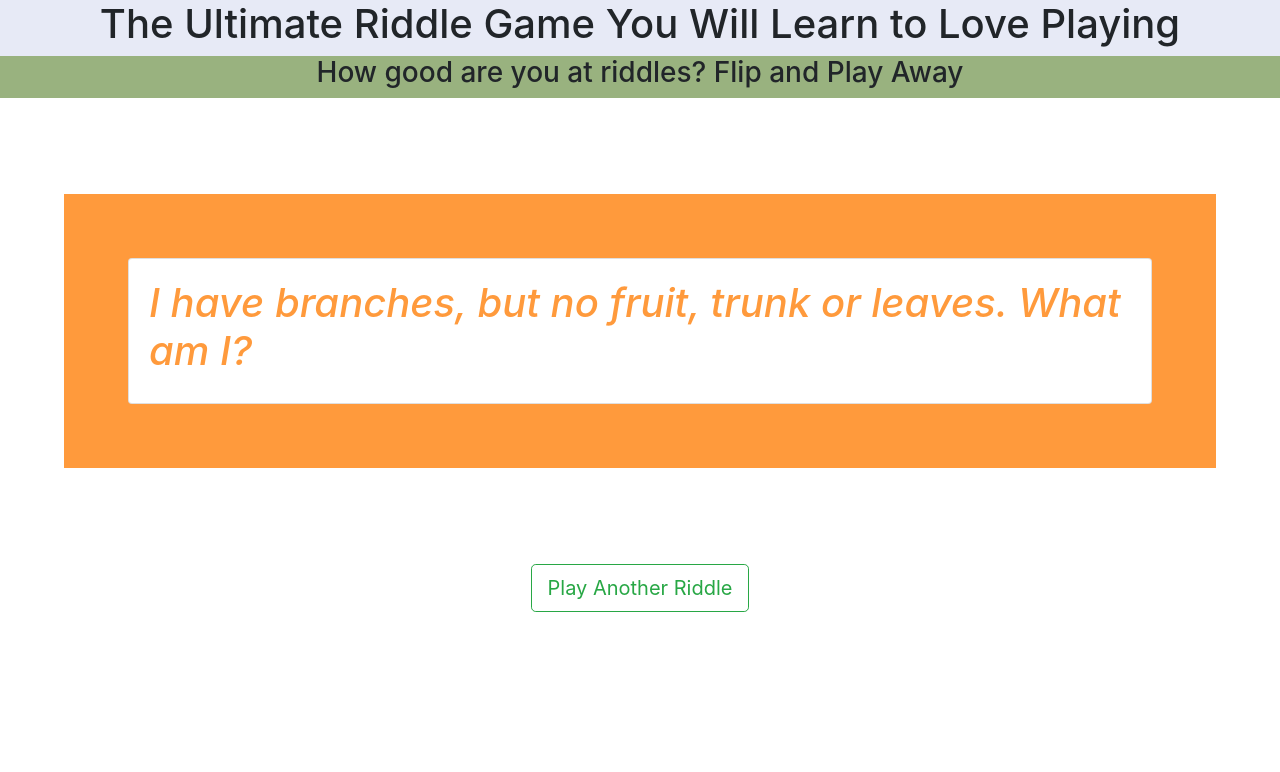
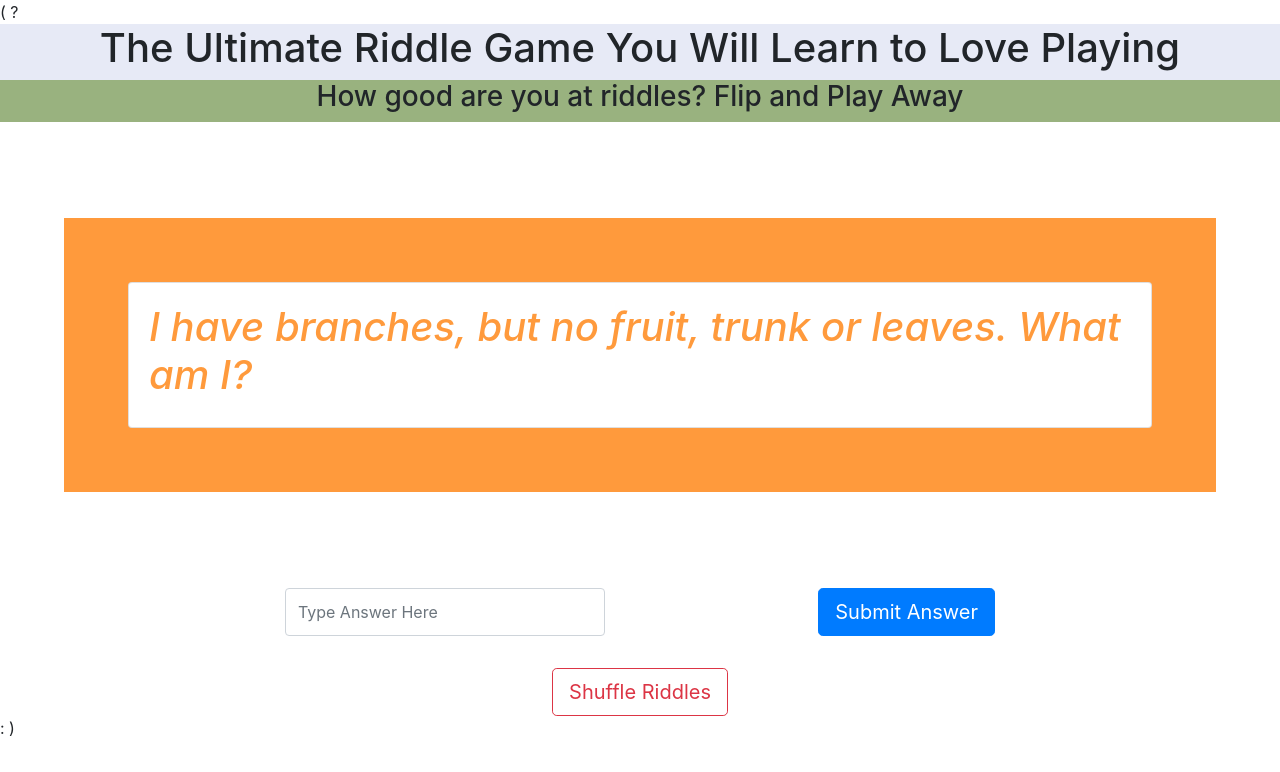
Before and after one commit to tmussa1/riddle-game, a React (Vite) app in the folder riddles-game/: page / in a window 1280 px wide. Shown: the top 772 px of the page. Built offline with nearby package versions, Linux system fonts and the light colour scheme.

Commit message:
added logic to input answer and popup

```diff
--- a/riddles-game/src/App.tsx
+++ b/riddles-game/src/App.tsx
@@ -2,16 +2,45 @@ import { useState } from "react";
 import "./App.css";
 import RiddleCard from "./RiddleCard";
 import { RiddleData } from "./RiddleData";
+import ResultPopup from "./ResultPopup";
+
+const length = 25;
 
 function App() {
-  const [index, setIndex] = useState<number>(Math.floor(Math.random() * 25));
+  let ind: number = Math.floor(Math.random() * length);
+  const [index, setIndex] = useState<number>(ind);
+  const [history, setHistory] = useState<number[]>([ind]);
+  const [correctAnswer, setCorrectAnswer] = useState<string>(
+    RiddleData[ind].answer.toUpperCase()
+  );
+  const [answer, setAnswer] = useState<string>("");
+  const [answerSubmitted, setAnswerSubmitted] = useState<boolean>(false);
+  const [correct, setCorrect] = useState<boolean>(false);
 
   function generateRiddle(): void {
-    setIndex(Math.floor(Math.random() * 25));
+    ind = Math.floor(Math.random() * length);
+    setIndex(ind);
+    setCorrectAnswer(RiddleData[ind].answer.toUpperCase());
+    setHistory([...history, ind]);
+  }
+
+  function submitAnswer() {
+    if (correctAnswer.includes(answer) || answer.includes(correctAnswer)) {
+      setCorrect(true);
+    } else {
+      setCorrect(false);
+    }
+    setAnswerSubmitted(true);
+  }
+
+  function handleAnswer(event): void {
+    event.preventDefault();
+    setAnswer(event.target.value.toUpperCase());
   }
 
   return (
     <>
+      ({!answerSubmitted} ?
       <div
         style={{
           display: "flex",
@@ -52,14 +81,44 @@ function App() {
           marginTop: "32px",
         }}
       >
+        <input
+          type="text"
+          className="form-control col-3"
+          id="answer"
+          placeholder="Type Answer Here"
+          onChange={handleAnswer}
+        />
+        <div className="col-2"></div>
         <button
           type="button"
-          className="btn btn-outline-success btn-lg"
+          className="btn btn-primary btn-lg"
+          onClick={submitAnswer}
+        >
+          Submit Answer
+        </button>
+      </div>
+      <div
+        style={{
+          display: "flex",
+          justifyContent: "center",
+          marginTop: "32px",
+        }}
+      >
+        <button
+          type="button"
+          className="btn btn-outline-danger btn-lg"
           onClick={generateRiddle}
         >
-          Play Another Riddle
+          Shuffle Riddles
         </button>
       </div>
+      :{" "}
+      <ResultPopup
+        correct={correct}
+        open={answerSubmitted}
+        setAns={setAnswerSubmitted}
+      />
+      )
     </>
   );
 }
--- /dev/null
+++ b/riddles-game/src/ResultPopup.tsx
@@ -0,0 +1,44 @@
+import { useState } from "react";
+import { Button, Modal } from "react-bootstrap";
+
+type ResultPopup = {
+  correct: boolean;
+  open: boolean;
+  setAns: any;
+};
+
+function ResultPopup({ correct, open, setAns }: ResultPopup) {
+  const [_, setOpen] = useState<boolean>(open);
+
+  function toggleOpen() {
+    setOpen(false);
+    setAns(false);
+  }
+
+  return (
+    <>
+      <Modal show={open} onHide={toggleOpen}>
+        <Modal.Header closeButton>
+          <Modal.Title>Excited to see your results?</Modal.Title>
+        </Modal.Header>
+        <Modal.Body>
+          <h5
+            className="modal-title"
+            style={{ color: correct ? "green" : "red" }}
+          >
+            {correct
+              ? `Congratulations, You Got That Right!`
+              : `Sorry, That Was Wrong!`}
+          </h5>
+        </Modal.Body>
+        <Modal.Footer>
+          <Button variant="secondary" onClick={toggleOpen}>
+            Close
+          </Button>
+        </Modal.Footer>
+      </Modal>
+    </>
+  );
+}
+
+export default ResultPopup;
```
